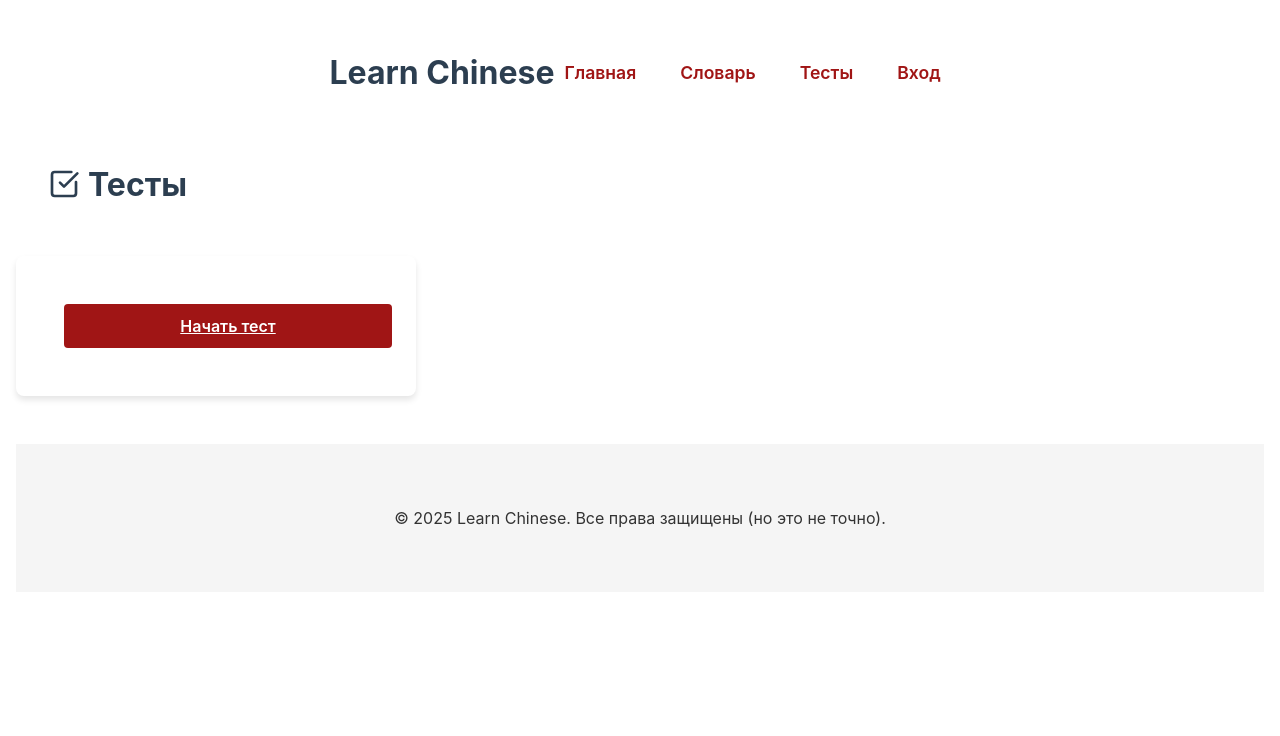
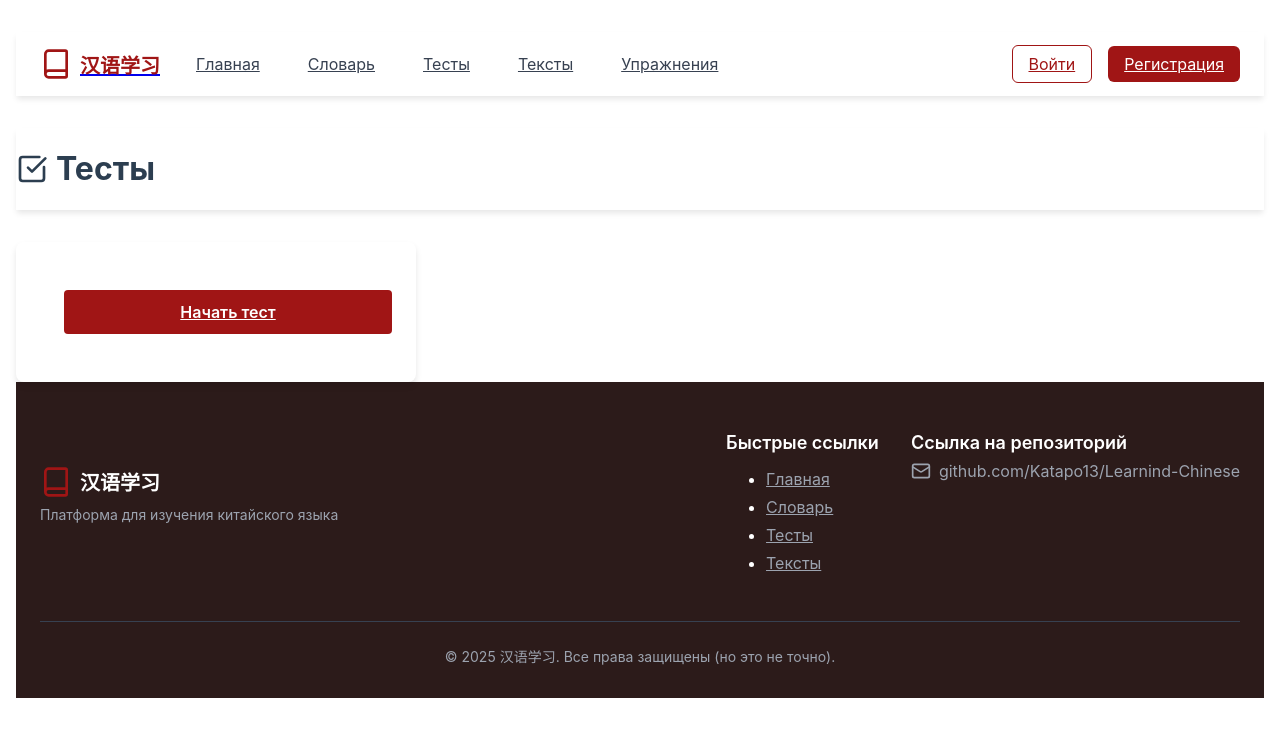
Before and after one commit to Katapo13/Learning-Chinese, a React (Create React App) app in the folder front/: page /tests in a window 1280 px wide. Shown: the top 736 px of the page. Built offline with nearby package versions, Linux system fonts and the light colour scheme.

Commit message:
Remake header and footer

```diff
--- a/front/src/components/Footer.css
+++ b/front/src/components/Footer.css
@@ -1,7 +1,114 @@
 .footer {
-    background-color: #f5f5f5;
-    color: #333;
-    text-align: center;
-    padding: 1rem 0;
-    margin-top: 3rem;
+  background-color: #2c1b1a;
+  color: white;
+  padding: 2rem 0;
+}
+
+.footer-container {
+  width: 100%;
+  margin: 0 auto;
+  padding: 0 1rem;
+  max-width: 1200px;
+}
+
+.footer-content {
+  display: flex;
+  flex-direction: column;
+}
+
+@media (min-width: 768px) {
+  .footer-content {
+    flex-direction: row;
+    justify-content: space-between;
+    align-items: center;
   }
+}
+
+.footer-brand {
+  margin-bottom: 1.5rem;
+}
+
+@media (min-width: 768px) {
+  .footer-brand {
+    margin-bottom: 0;
+  }
+}
+
+.brand-container {
+  display: flex;
+  align-items: center;
+}
+
+.brand-icon {
+  height: 2rem;
+  width: 2rem;
+  color: #a01515;
+}
+
+.brand-text-f {
+  margin-left: 0.5rem;
+  font-size: 1.25rem;
+  font-weight: 700;
+  color: white;
+}
+
+.brand-subtext {
+  margin-top: 0.5rem;
+  color: #9ca3af;
+  font-size: 0.875rem;
+}
+
+.footer-links {
+  display: flex;
+  flex-direction: column;
+  gap: 1rem;
+}
+
+@media (min-width: 768px) {
+  .footer-links {
+    flex-direction: row;
+    gap: 2rem;
+  }
+}
+
+.links-section h3 {
+  font-size: 1.125rem;
+  font-weight: 600;
+  margin-bottom: 0.5rem;
+}
+
+.links-list {
+  display: flex;
+  flex-direction: column;
+  gap: 0.5rem;
+}
+
+.link-item a {
+  color: #9ca3af;
+  transition: color 0.2s;
+}
+
+.link-item a:hover {
+  color: white;
+}
+
+.contact-section {
+  display: flex;
+  align-items: center;
+  color: #9ca3af;
+}
+
+.contact-icon {
+  height: 1.25rem;
+  width: 1.25rem;
+  margin-right: 0.5rem;
+}
+
+.footer-bottom {
+  margin-top: 2rem;
+  padding-top: 1.5rem;
+  border-top: 1px solid #374151;
+  text-align: center;
+  color: #9ca3af;
+  font-size: 0.875rem;
+}
--- a/front/src/components/Footer.js
+++ b/front/src/components/Footer.js
@@ -1,11 +1,46 @@
 import React from 'react';
+import { Book, Mail } from 'lucide-react';
 import './Footer.css';
 
 const Footer = () => {
   return (
     <footer className="footer">
-      <div className="container footer-content">
-        <p>&copy; {new Date().getFullYear()} Learn Chinese. Все права защищены (но это не точно).</p>
+      <div className="footer-container">
+        <div className="footer-content">
+          <div className="footer-brand">
+            <div className="brand-container">
+              <Book className="brand-icon" />
+              <span className="brand-text-f">汉语学习</span>
+            </div>
+            <p className="brand-subtext">
+              Платформа для изучения китайского языка
+            </p>
+          </div>
+
+          <div className="footer-links">
+            <div className="links-section">
+              <h3>Быстрые ссылки</h3>
+              <ul className="links-list">
+                <li className="link-item"><a href="/">Главная</a></li>
+                <li className="link-item"><a href="/dictionary">Словарь</a></li>
+                <li className="link-item"><a href="/tests">Тесты</a></li>
+                <li className="link-item"><a href="/texts">Тексты</a></li>
+              </ul>
+            </div>
+
+            <div className="links-section">
+              <h3>Ссылка на репозиторий</h3>
+              <div className="contact-section">
+                <Mail className="contact-icon" />
+                <span>github.com/Katapo13/Learnind-Chinese</span>
+              </div>
+            </div>
+          </div>
+        </div>
+
+        <div className="footer-bottom">
+          &copy; {new Date().getFullYear()} 汉语学习. Все права защищены (но это не точно).
+        </div>
       </div>
     </footer>
   );
--- a/front/src/components/Header.css
+++ b/front/src/components/Header.css
@@ -1,66 +1,241 @@
 .header {
   background-color: white;
-    color: #a01515;
-    border-radius: 12px;
+  box-shadow: 0 4px 6px -1px rgba(0, 0, 0, 0.1);
+}
 
-    padding: 0.5rem 2rem;
-    height: 80px;
+.header-container {
   width: 100%;
-    max-width: 100%;
-    box-sizing: border-box;
+  margin: 0 auto;
+  padding: 0 1rem;
+  max-width: 1200px;
 }
 
 .header-content {
   display: flex;
   justify-content: space-between;
-    align-items: center;
-    height: 100%;
+  height: 4rem;
 }
 
-  .logo {
-    font-size: 1.5rem;
-    font-weight: bold;
-    color: #a01515;
-
+.header-brand {
+  display: flex;
+  align-items: center;
 }
 
-  .nav-links {
-    list-style: none;
+.brand-link {
+  display: flex;
+  align-items: center;
+  flex-shrink: 0;
+}
+
+.brand-icon {
+  height: 2rem;
+  width: 2rem;
+  color: #a01515;
+}
+
+.brand-text-h {
+  margin-left: 0.5rem;
+  font-size: 1.25rem;
+  font-weight: 700;
+  color: #a01515;
+}
+
+.header-links {
+  display: none;
+  margin-left: 1.5rem;
+}
+
+@media (min-width: 768px) {
+  .header-links {
     display: flex;
     gap: 1.5rem;
-    margin: 0;
-    padding: 0;
+  }
 }
 
-  .nav-links li a {
-    color: #a01515;
-    text-decoration: none;
-    font-weight: 600;
-    font-size: 1.1rem;
-    padding: 6px 10px;
-    transition: background-color 0.3s ease, border-radius 0.3s;
+.header-link {
+  padding: 0.5rem 0.75rem;
+  color: #374151;
+  transition: color 0.2s;
 }
 
-  .nav-links li a:hover,
-  .nav-links li a:focus {
-    background-color: #ffecec;
-    border-radius: 6px;
+.header-link:hover {
+  color: #a01515;
 }
 
-  .logout-link {
+.user-actions {
+  display: none;
+  align-items: center;
+  gap: 1rem;
+}
+
+@media (min-width: 768px) {
+  .user-actions {
+    display: flex;
+  }
+}
+
+.user-profile {
+  display: flex;
+  align-items: center;
+  color: #374151;
+  transition: color 0.2s;
+  gap: 0.25rem;
+}
+
+.user-profile:hover {
+  color: #a01515;
+}
+
+.logout-btn {
+  display: flex;
+  align-items: center;
+  color: #374151;
+  transition: color 0.2s;
   background: none;
   border: none;
-    color: #a01515;
-    font-size: 1.1rem;
-    font-weight: 600;
   cursor: pointer;
-    padding: 6px 10px;
-    transition: background-color 0.3s ease, border-radius 0.3s;
-    text-decoration: none;
+  padding: 0;
+  gap: 0.25rem;
 }
 
-  .logout-link:hover,
-  .logout-link:focus {
-    background-color: #ffecec;
-    border-radius: 6px;
+.logout-btn:hover {
+  color: #a01515;
 }
+
+.auth-buttons {
+  display: flex;
+  align-items: center;
+  gap: 1rem;
+}
+
+.btn-outline {
+  padding: 0.5rem 1rem;
+  border: 1px solid #a01515;
+  color: #a01515;
+  border-radius: 0.375rem;
+  transition: all 0.2s;
+}
+
+.btn-outline:hover {
+  background-color: #f5f3ff;
+}
+
+.btn-primary {
+  padding: 0.5rem 1rem;
+  background-color: #a01515;
+  color: white;
+  border-radius: 0.375rem;
+  transition: background-color 0.2s;
+}
+
+.btn-primary:hover {
+  background-color: #a01515;
+}
+
+.mobile-menu-btn {
+  display: flex;
+  align-items: center;
+  justify-content: center;
+  padding: 0.5rem;
+  border-radius: 0.375rem;
+  color: #374151;
+  transition: color 0.2s;
+}
+
+@media (min-width: 768px) {
+  .mobile-menu-btn {
+    display: none;
+  }
+}
+
+.mobile-menu-btn:hover {
+  color: #a01515;
+}
+
+.mobile-menu-icon {
+  height: 1.5rem;
+  width: 1.5rem;
+}
+
+.mobile-menu {
+  display: block;
+}
+
+@media (min-width: 768px) {
+  .mobile-menu {
+    display: none;
+  }
+}
+
+.mobile-links {
+  padding: 0.5rem;
+  display: flex;
+  flex-direction: column;
+  gap: 0.25rem;
+}
+
+.mobile-link {
+  display: block;
+  padding: 0.5rem 0.75rem;
+  border-radius: 0.375rem;
+  color: #374151;
+  transition: all 0.2s;
+}
+
+.mobile-link:hover {
+  background-color: #f5f3ff;
+  color: #a01515;
+}
+
+.mobile-auth-section {
+  padding: 1rem 0;
+  border-top: 1px solid #e5e7eb;
+}
+
+.mobile-auth-links {
+  padding: 0.5rem;
+  display: flex;
+  flex-direction: column;
+  gap: 0.5rem;
+}
+
+.mobile-login-btn {
+  display: block;
+  padding: 0.5rem;
+  text-align: center;
+  border-radius: 0.375rem;
+  background-color: #f3f4f6;
+  transition: background-color 0.2s;
+}
+
+.mobile-login-btn:hover {
+  background-color: #e5e7eb;
+}
+
+.mobile-register-btn {
+  display: block;
+  padding: 0.5rem;
+  text-align: center;
+  border-radius: 0.375rem;
+  background-color: #a01515;
+  color: white;
+  transition: background-color 0.2s;
+}
+
+.mobile-register-btn:hover {
+  background-color: #a01515;
+}
+
+.mobile-auth-section .user-actions {
+  display: flex;
+  flex-direction: row; /* Убедимся, что направление row */
+  align-items: center;
+  gap: 1rem;
+}
+
+.mobile-auth-section .user-profile,
+.mobile-auth-section .logout-btn {
+  display: flex;
+  flex-direction: row;
+  align-items: center;
+}
--- a/front/src/components/Header.js
+++ b/front/src/components/Header.js
@@ -1,53 +1,148 @@
-import React from 'react';
-import { Link } from 'react-router-dom'; // Для навигации по маршрутам
-import { useAuth } from '../contexts/AuthContext'; // Контекст авторизации
-import './Header.css'; // Стили для шапки сайта
+import React, { useState } from 'react';
+import { Link, useNavigate } from 'react-router-dom';
+import { Book, User, Menu, X, LogOut } from 'lucide-react';
+import { useAuth } from '../contexts/AuthContext';
+import './Header.css';
 
 const Header = () => {
-  // Достаём из контекста данные об авторизации и функцию выхода
-  const { isAuthenticated, logout } = useAuth();
+  const [isOpen, setIsOpen] = useState(false);
+  const { user, logout } = useAuth();
+  const navigate = useNavigate();
 
-  // Обработчик выхода из аккаунта
-  const handleLogout = async () => {
-    try {
-      await logout(); // Выход из аккаунта
-    } catch (error) {
-      console.error('Ошибка при выходе:', error); // Ловим возможные ошибки
-    }
+  const handleLogout = () => {
+    logout();
+    navigate('/');
+    setIsOpen(false);
   };
 
   return (
     <header className="header">
-      <div className="container header-content">
-        {/* Логотип сайта */}
-        <h1 className="logo">Learn Chinese</h1>
+      <div className="header-container">
+        <div className="header-content">
+          <div className="header-brand">
+            <Link to="/" className="brand-link">
+              <Book className="brand-icon" />
+              <span className="brand-text-h">汉语学习</span>
+            </Link>
+            <div className="header-links">
+              <Link to="/" className="header-link">Главная</Link>
+              <Link to="/dictionary" className="header-link">Словарь</Link>
+              <Link to="/tests" className="header-link">Тесты</Link>
+              <Link to="/texts" className="header-link">Тексты</Link>
+              <Link to="/exercises" className="header-link">Упражнения</Link>
+            </div>
+          </div>
 
-        {/* Навигационное меню */}
-        <nav>
-          <ul className="nav-links">
-            {/* Ссылки на разделы сайта */}
-            <li><Link to="/">Главная</Link></li>
-            <li><Link to="/dictionary">Словарь</Link></li>
-            <li><Link to="/tests">Тесты</Link></li>
+          <div className="user-actions">
+          {user ? (
+            <div className="user-actions">
+              <Link to="/profile" className="user-profile">
+                <User className="user-icon-man" />
+                <span>{user.name}</span>
+              </Link>
+              <button onClick={handleLogout} className="logout-btn">
+                <LogOut className="user-icon-logout" />
+                <span>Выйти</span>
+              </button>
+            </div>
+          ) : (
+              <div className="auth-buttons">
+                <Link to="/login" className="btn-outline">Войти</Link>
+                <Link to="/register" className="btn-primary">Регистрация</Link>
+              </div>
+            )}
+          </div>
 
-            {/* Если пользователь авторизован — показать кнопку выхода */}
-            {isAuthenticated ? (
-              <li>
+          <div className="mobile-menu-btn">
+            <button
+              onClick={() => setIsOpen(!isOpen)}
+              className="mobile-menu-btn"
+            >
+              {isOpen ? <X className="mobile-menu-icon" /> : <Menu className="mobile-menu-icon" />}
+            </button>
+          </div>
+        </div>
+      </div>
+
+      {/* Mobile menu */}
+      {isOpen && (
+        <div className="mobile-menu">
+          <div className="mobile-links">
+            <Link
+              to="/"
+              className="mobile-link"
+              onClick={() => setIsOpen(false)}
+            >
+              Главная
+            </Link>
+            <Link
+              to="/dictionary"
+              className="mobile-link"
+              onClick={() => setIsOpen(false)}
+            >
+              Словарь
+            </Link>
+            <Link
+              to="/tests"
+              className="mobile-link"
+              onClick={() => setIsOpen(false)}
+            >
+              Тесты
+            </Link>
+            <Link
+              to="/texts"
+              className="mobile-link"
+              onClick={() => setIsOpen(false)}
+            >
+              Тексты
+            </Link>
+            <Link
+              to="/exercises"
+              className="mobile-link"
+              onClick={() => setIsOpen(false)}
+            >
+              Упражнения
+            </Link>
+          </div>
+
+          <div className="mobile-auth-section">
+            {user ? (
+              <div className="mobile-links">
+                <Link
+                  to="/profile"
+                  className="mobile-link"
+                  onClick={() => setIsOpen(false)}
+                >
+                  Профиль
+                </Link>
                 <button
-                  type="button"
-                  className="logout-link"
                   onClick={handleLogout}
+                  className="mobile-link"
                 >
                   Выйти
                 </button>
-              </li>
+              </div>
             ) : (
-              // Если не авторизован — показать ссылку на вход
-              <li><Link to="/login">Вход</Link></li>
+              <div className="mobile-auth-links">
+                <Link
+                  to="/login"
+                  className="mobile-login-btn"
+                  onClick={() => setIsOpen(false)}
+                >
+                  Войти
+                </Link>
+                <Link
+                  to="/register"
+                  className="mobile-register-btn"
+                  onClick={() => setIsOpen(false)}
+                >
+                  Регистрация
+                </Link>
+              </div>
             )}
-          </ul>
-        </nav>
-      </div>
+          </div>
+        </div>
+      )}
     </header>
   );
 };
--- a/front/src/pages/css/Home.css
+++ b/front/src/pages/css/Home.css
@@ -144,10 +144,10 @@
     background:  #a01515;
     color: white;
     text-align: center;
-    padding: 4rem 2rem;
+    padding: 2rem 2rem;
     border-radius: 12px;
-    box-shadow: 0 4px 20px rgba(0, 0, 0, 0.2);
     transition: transform 0.3s ease;
+    margin-bottom: 100px;
   }
 
   .cta-section h2 {
```
Lines whose indentation alone changed are shown as unchanged.
